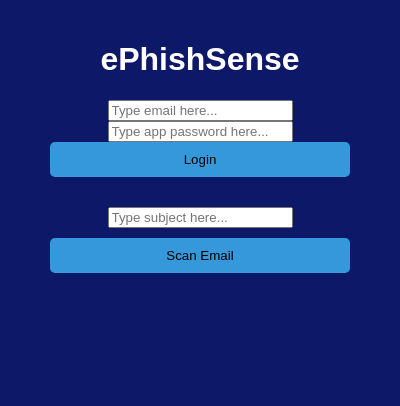
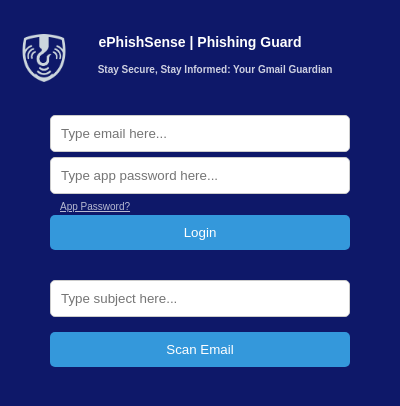
Before and after one commit to sabacsain/ePhishSense, a browser extension: page flask/popup.html in a window 400 px wide. Drawn offline with Linux system fonts and the light colour scheme.

Commit message:
last commit for today november 30

```diff
--- a/flask/popup.css
+++ b/flask/popup.css
@@ -17,15 +17,23 @@
 }
 
 .navbar {
-  display: flex;
+  display: block;
   align-items: center;
   justify-content: center;
   margin-bottom: 20px;
+  padding-bottom: 10px;
 }
 
 .navbar p {
   font-size: 14px;
   font-weight: bold;
+}
+
+.navbar .tagline {
+  font-size: 10px;
+  padding: 0px 0px 0px 0px;
+  opacity: 0.8;
+  margin-left: 30px;
 }
 
 .logo {
@@ -99,11 +107,31 @@
 input[type="checkbox"] {
   margin-right: 10px;
 }
+/* */
+.input-container {
+  margin-bottom: 15px;
+}
 
+.typehere {
+  width: 100%;
+  padding: 10px;
+  box-sizing: border-box;
+  border: 1px solid #ccc;
+  border-radius: 5px;
+  background-color: #ffffff;
+  margin-bottom: 5px;
+}
+
+h1 {
+  margin-bottom: 20px;
+  color: #ffffff;
+}
+/* */
 a button {
   text-decoration: none;
   color: white;
   opacity: 0.8;
+
 }
 
 button {
@@ -114,6 +142,7 @@
   background-color: #3498db;
   cursor: pointer;
   margin-bottom: 20px;
+  color: #FFFFFF;
 }
 
 button:hover {
@@ -166,3 +195,17 @@
   margin-top: 10px;
   color: #e74c3c;
 }
+
+/*===================== */
+.Tutorial{
+  font-size: 10px;
+  opacity: 0.7;
+  float: left;
+  margin-left: 10px;
+  margin-top: 2px;
+  margin-bottom: 3px;
+}
+
+.Tutorial a{
+  color: white;
+}
--- a/flask/popup.html
+++ b/flask/popup.html
@@ -8,19 +8,31 @@
 </head>
 <body>
   <div id="main-container">
-    <h1>ePhishSense</h1>
+
+    <div class="navbar">
+      <img alt="ePhishSense logo" src="images/Logo.png" class="logo">
+      <p>ePhishSense | Phishing Guard</p>
+      <p class="tagline">
+        Stay Secure, Stay Informed: Your Gmail Guardian
+    </p>
+    </div>
+
     <!-- LOGIN GMAIL -->
-    <input type="text" id="input-email" placeholder="Type email here..."/>
-    <input type="text" id="input-appPassword" placeholder="Type app password here..."/>
+    <input class="typehere" type="text" id="input-email" placeholder="Type email here..."/>
+    <input class="typehere" type="text" id="input-appPassword" placeholder="Type app password here..."/>
+
+    <p class="Tutorial"><a href="https://support.google.com/mail/answer/185833?hl=en" target="_blank" rel="noopener"> App Password?</a></p>
+
     <button id="loginButton">Login</button>
     <div id="loginCheck"></div>
 
     <!-- SCAN GMAIL -->
-    <input type="text" id="input-subject" placeholder="Type subject here..."/>
+    <input class="typehere" type="text" id="input-subject" placeholder="Type subject here..."/>
     <div id="buttonCheck"></div>
     <button id="scanButton">Scan Email</button>
   </div>
   <!-- Connect HTML TO JS -->
   <script src="popup.js"></script>
+
 </body>
 </html>
--- a/flask/popup.js
+++ b/flask/popup.js
@@ -75,3 +75,14 @@
 
 
 });
+
+// Error handling for checkbox
+document.getElementById("nextButton").addEventListener("click", function () {
+  // Check if the checkbox is checked
+  if (!document.getElementById("acceptTermsCheckbox").checked) {
+      alert("Please accept the Terms and Conditions before proceeding.");
+  } else {
+      // If checked, navigate to the next page
+      window.location.href = "popup.html";
+  }
+});
```
Also changed, not shown: flask/termsNcondition.html (+2 -1 lines).
